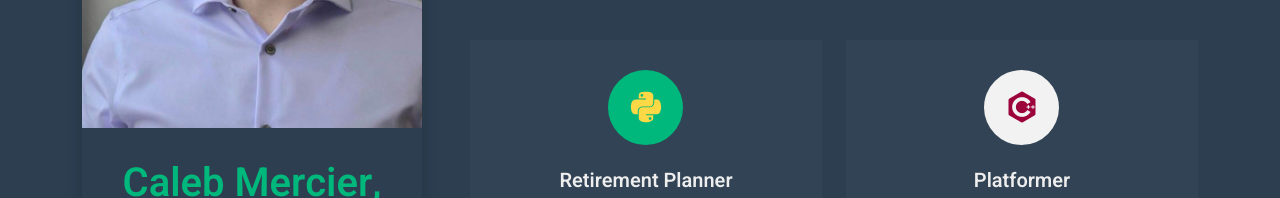
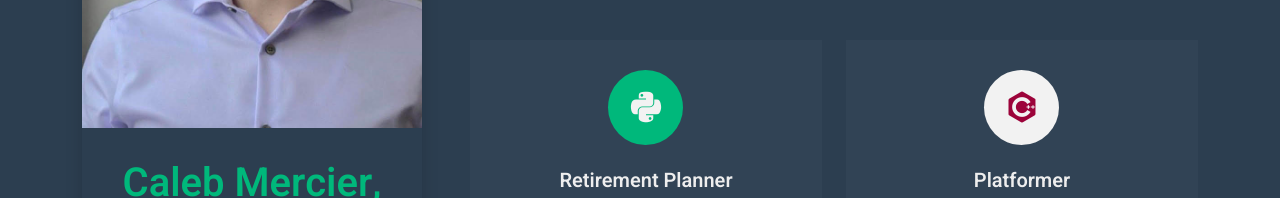
Before and after one commit to smiski/smiski.github.io, a plain HTML site: page index.html in a window 1280 px wide. In both pictures the pointer is over the icon 645 px from the left and 2550 px from the top of the page. Shown: the part 2443-2641 px from the top of the page. Drawn offline with nearby package versions, Linux system fonts and the light colour scheme.

Commit message:
fix item box hover color

```diff
--- a/css/style.css
+++ b/css/style.css
@@ -168,7 +168,11 @@
 
 .service-item:hover .icon-box {
   background: var(--primary);
-  color: var(--light);
+}
+
+.service-item:hover .icon-box i {
+  color: var(--light) !important; /* override Devicon .colored */
+  filter: none !important;        /* clear any unwanted filters */
 }
 
 .service-item .icon-box i {
```
